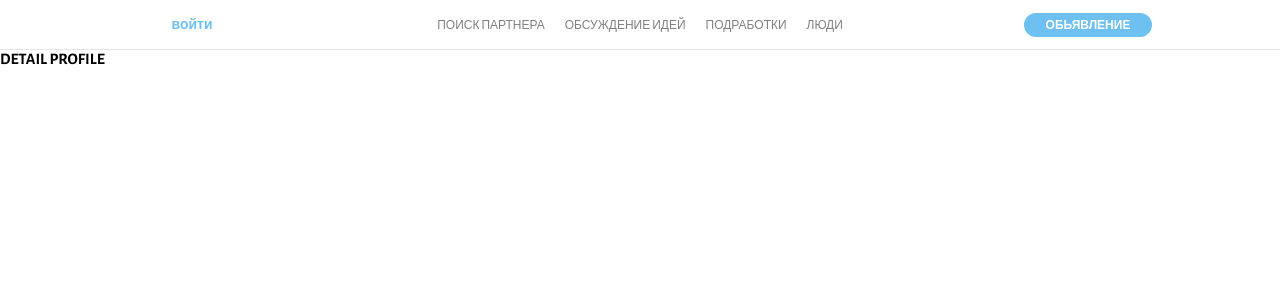
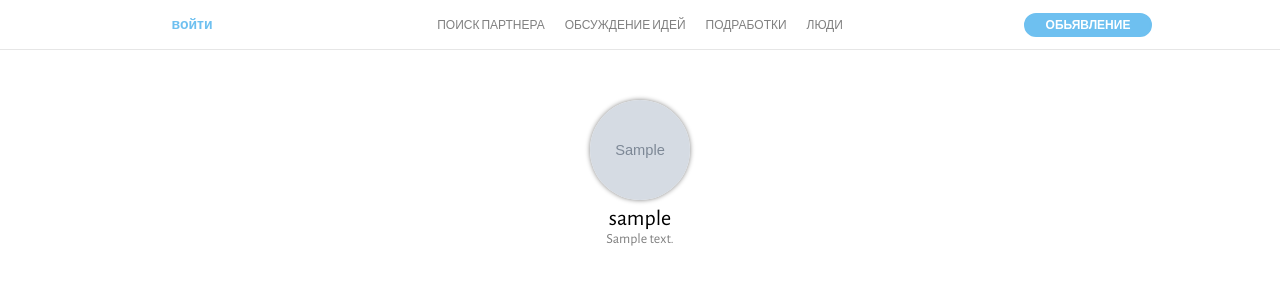
Before and after one commit to YauheniRusinchuk/project, a Django app: a page that uses src/templates/profile/detail.html in a window 1280 px wide. Shown: the top 300 px of the page. Run offline with Django 3.2, Linux system fonts and the light colour scheme; tables that the repository leaves empty hold one stand-in row (values such as "Sample post"); grey boxes marked "Sample" are stand-in pictures.

Commit message:
add profile style

```diff
--- a/src/static/css/style.css
+++ b/src/static/css/style.css
@@ -254,3 +254,22 @@
     color: #6ec0f0;
     margin-top: 5px;
 }
+
+.detail_profile {
+    text-align: center;
+    padding: 50px;
+}
+
+.detail_profile img {
+    border-radius: 50%;
+    box-shadow: 0 0 5px grey;
+}
+
+.detail_profile p {
+    font-size: 22px;
+}
+
+.detail_profile .description {
+    font-size: 14px;
+    color: grey;
+}
--- a/src/templates/profile/detail.html
+++ b/src/templates/profile/detail.html
@@ -3,6 +3,14 @@
 
 {% block content %}
 
-    <h4>DETAIL PROFILE</h4>
+    <div class="detail_profile">
+        {% if object.avatar %}
+            <img src="{{object.avatar.url}}" width="100" height="100" alt="">
+        {% else %}
+            <img class='your_ava' src="https://pp.userapi.com/c845521/v845521265/1958c1/Pwk8qgTbAog.jpg" width="100" height="100" alt="">
+        {% endif %}
+        <p>{{object.username}}</p>
+        <p class='description'>{{object.description}}</p>
+    </div>
 
 {% endblock %}
```
